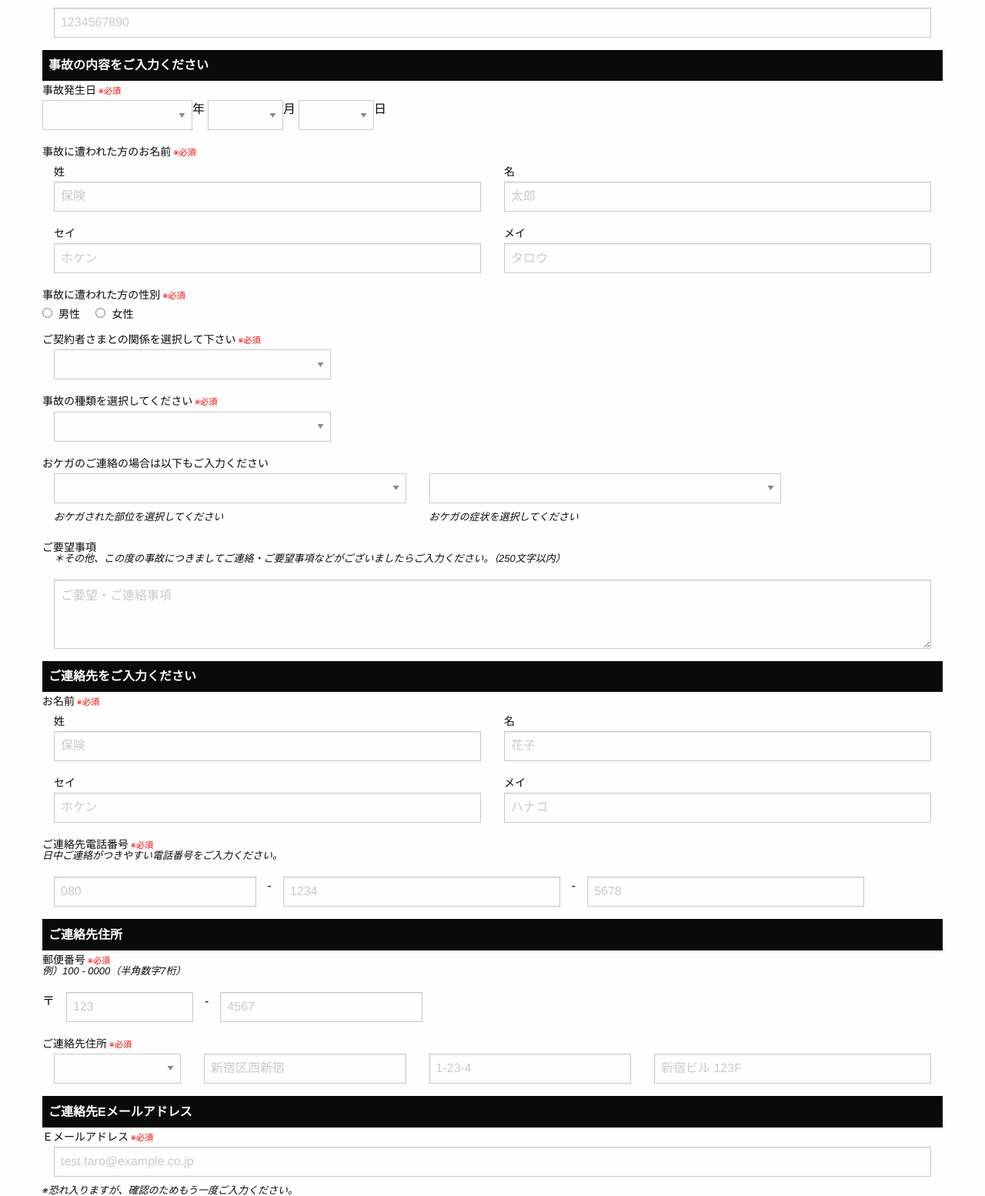
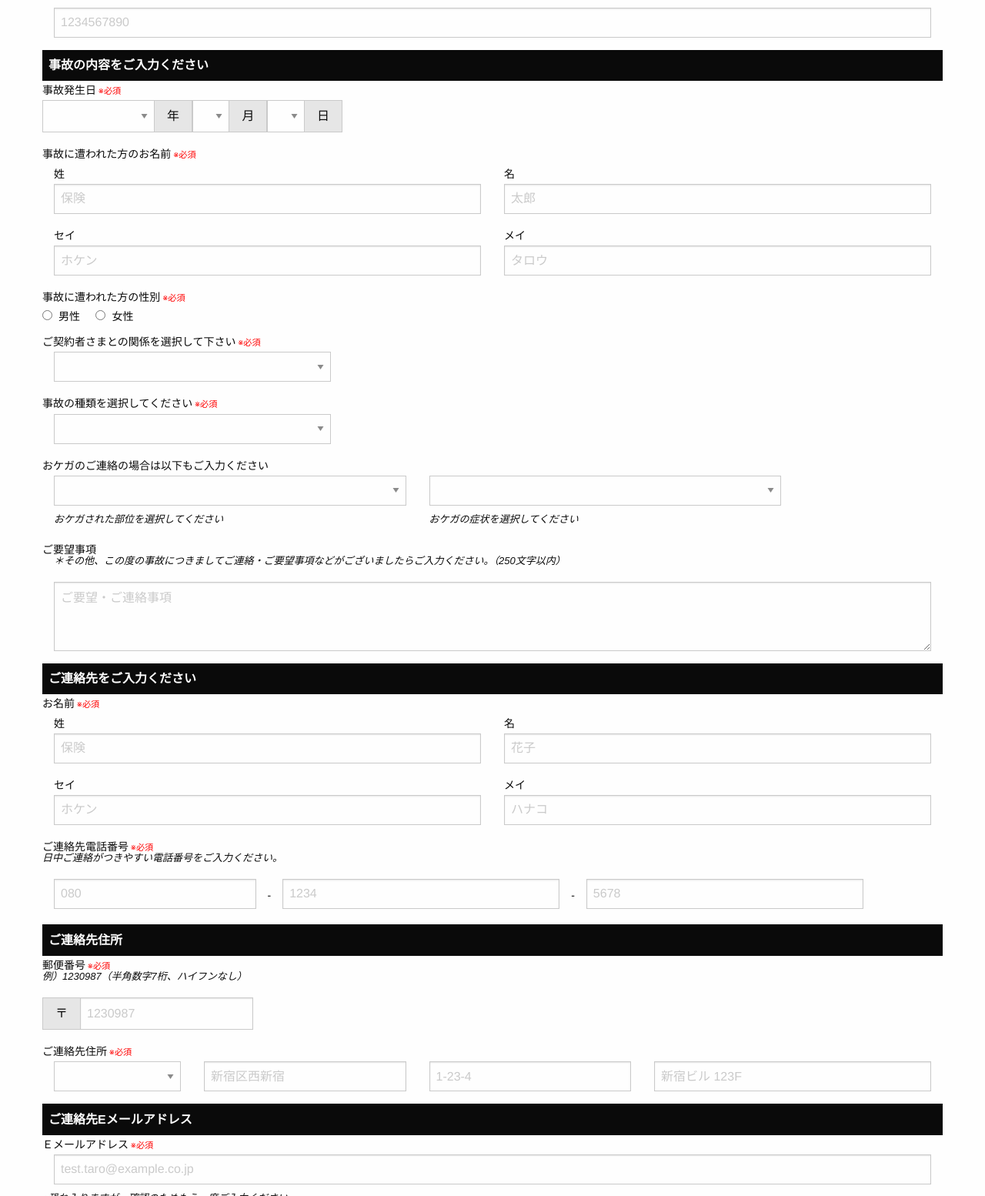
Before and after one commit to naotawool/foundation-trial, a website: page public/index.html in a window 1280 px wide. Shown: the part 380-1934 px from the top of the page at 77% size. Drawn offline with Linux system fonts and the light colour scheme; some icons are missing.

Commit message:
ちょい見栄え修正

```diff
--- a/public/index.html
+++ b/public/index.html
@@ -69,18 +69,21 @@
           <label class="required">事故発生日</label>
           <div class="grid-x grid-padding-x">
             <div class="small-3 medium-2 large-2 columns">
-              <select id="select" required>
+              <div class="input-group">
+                <select id="select" class="input-group-field" required>
                   <option value=""></option>
                   <option value="2017">2017</option>
                   <option value="2018">2018</option>
                 </select>
+                <span class="input-group-label">年</span>
+              </div>
+            </div>
             <span class="form-error">
               事故発生日(年) は必須です。
             </span>
-            </div>
-            年&nbsp;
             <div class="small-2 medium-1 large-1 columns">
-              <select id="select" required>
+              <div class="input-group">
+                <select id="select" class="input-group-field" required>
                   <option value=""></option>
                   <option value="1">1</option>
                   <option value="2">2</option>
@@ -95,13 +98,15 @@
                   <option value="11">11</option>
                   <option value="12">12</option>
                 </select>
+                <span class="input-group-label">月</span>
+              </div>
               <span class="form-error">
                 事故発生日(月) は必須です。
               </span>
             </div>
-            月&nbsp;
             <div class="small-2 medium-1 large-1 columns">
-              <select id="select" required>
+              <div class="input-group">
+                <select id="select" class="input-group-field" required>
                   <option value=""></option>
                   <option value="1">1</option>
                   <option value="5">5</option>
@@ -110,11 +115,12 @@
                   <option value="20">20</option>
                   <option value="31">31</option>
                 </select>
+                <span class="input-group-label">日</span>
+              </div>
               <span class="form-error">
                 事故発生日(日) は必須です。
               </span>
             </div>
-            日
           </div>
           <label class="required">事故に遭われた方のお名前</label>
           <div class="grid-x grid-padding-x">
@@ -280,10 +286,12 @@
           <div class="grid-x grid-padding-x">
             <div class="small-3 medium-3 large-3 cell">
               <input type="text" placeholder="080" aria-describedby="exampleHelpText" required pattern="number">
-            </div>-
+            </div>
+            <label class="middle">-</label>
             <div class="small-4 medium-4 large-4 cell">
               <input type="text" placeholder="1234" aria-describedby="exampleHelpText" required pattern="number">
-            </div>-
+            </div>
+            <label class="middle">-</label>
             <div class="small-4 medium-4 large-4 cell">
               <input type="text" placeholder="5678" aria-describedby="exampleHelpText" required pattern="number">
             </div>
@@ -297,13 +305,13 @@
         </div>
         <div class="row">
           <label class="required">郵便番号</label>
-          <p class="help-text" id="exampleHelpText">例）100 - 0000（半角数字7桁）</p>
+          <p class="help-text" id="exampleHelpText">例）1230987（半角数字7桁、ハイフンなし）</p>
           <div class="grid-x grid-padding-x">
-            〒<div class="small-12 medium-2 large-2 cell">
-              <input type="text" placeholder="123" aria-describedby="exampleHelpText" required pattern="number">
-            </div>-
-            <div class="small-12 medium-3 large-3 cell">
-              <input type="text" placeholder="4567" aria-describedby="exampleHelpText" required pattern="number">
+            <div class="input-group">
+              <span class="input-group-label">〒</span>
+              <div class="small-12 medium-2 large-2 columns">
+                <input type="text" class="input-group-field" placeholder="1230987" aria-describedby="exampleHelpText" required pattern="number">
+              </div>
             </div>
           </div>
           <label class="required">ご連絡先住所</label>
```
Lines whose indentation alone changed are shown as unchanged.
